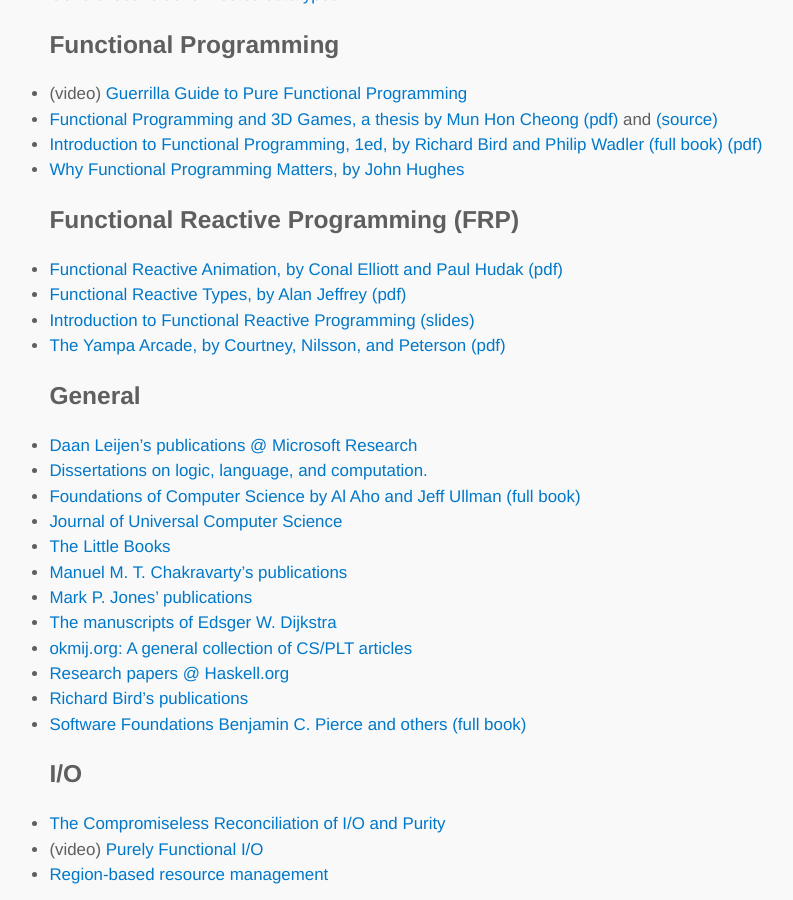
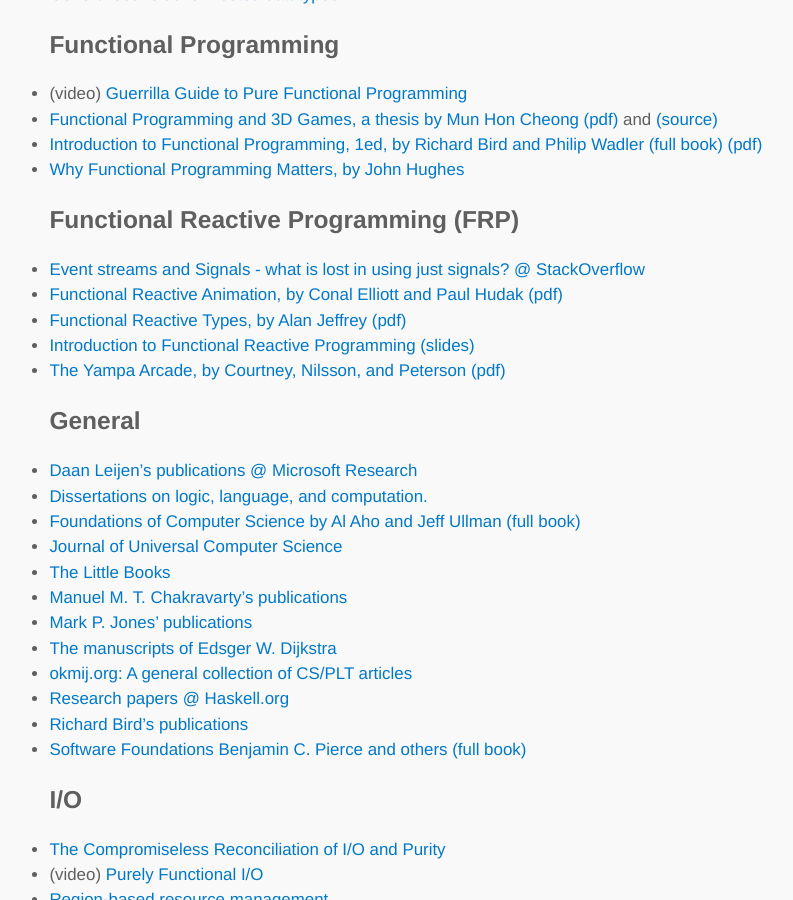
Before and after one commit to lambdatoast/lambdatoast.github.com, a Jekyll site: the page built from cs-resources/index.md, in a window 1280 px wide and 900 px high, scrolled down 3042 px. Shown: the whole window, without its empty margins (200-993 px from the left). Built offline with Jekyll 4.4.1, drawn with Linux system fonts in a browser that asks for light colours.

Commit message:
Add link to important question on FRP at stackoverflow.

```diff
--- a/cs-resources/index.md
+++ b/cs-resources/index.md
@@ -100,6 +100,7 @@
   - [Introduction to Functional Programming, 1ed, by Richard Bird and Philip Wadler (full book) (pdf)](http://www.nlda-tw.nl/janmartin/vakken/TFIT/Extra%20materiaal/Bird_Wadler.%20Introduction%20to%20Functional%20Programming.1ed.pdf)
   - [Why Functional Programming Matters, by John Hughes](http://www.cse.chalmers.se/~rjmh/Papers/whyfp.html)
 ## Functional Reactive Programming (FRP)
+  - [Event streams and Signals - what is lost in using just signals? @ StackOverflow](http://stackoverflow.com/questions/22989253/frp-event-streams-and-signals-what-is-lost-in-using-just-signals/23050799)
   - [Functional Reactive Animation, by Conal Elliott and Paul Hudak (pdf)](http://haskell.cs.yale.edu/wp-content/uploads/2011/02/icfp97.pdf)
   - [Functional Reactive Types, by Alan Jeffrey (pdf)](http://ect.bell-labs.com/who/ajeffrey/papers/lics14.pdf)
   - [Introduction to Functional Reactive Programming (slides)](http://www.slideshare.net/edwardamsden/introduction-to-functional-reactive-programming)
```
